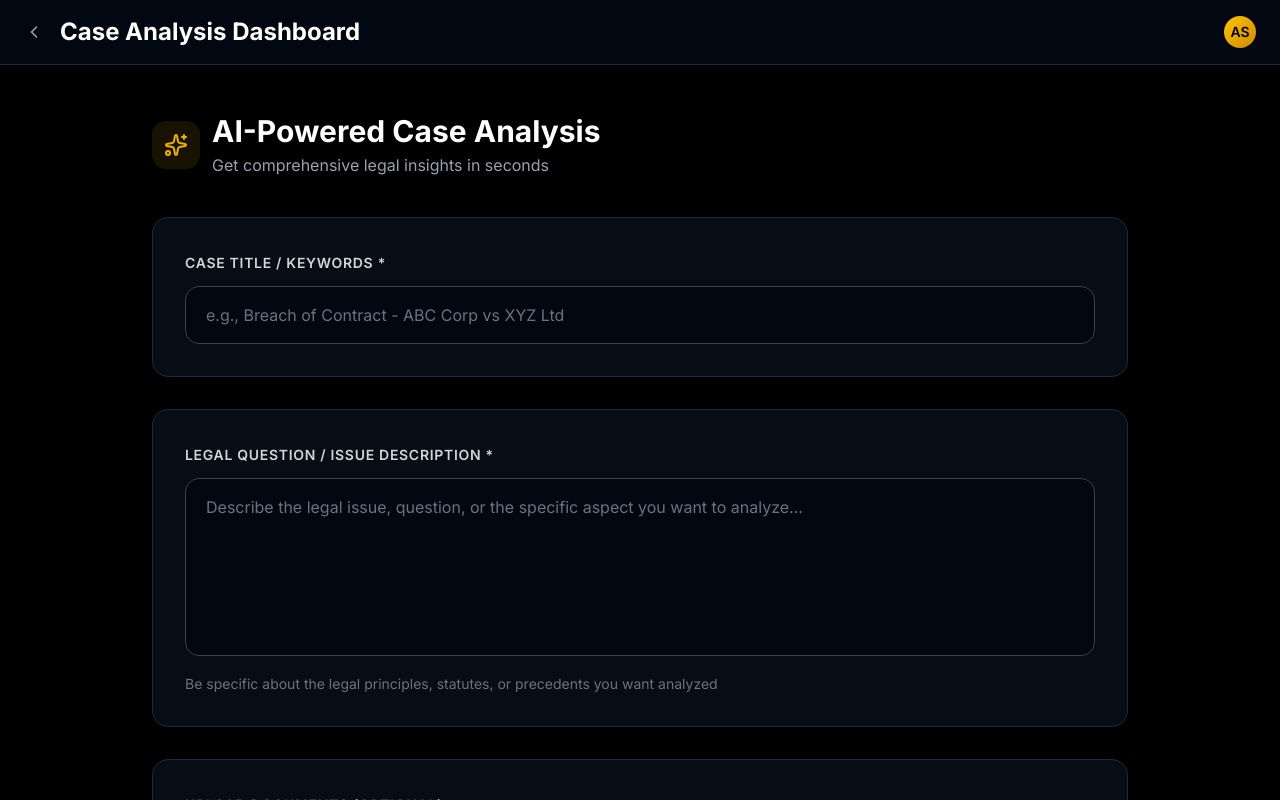
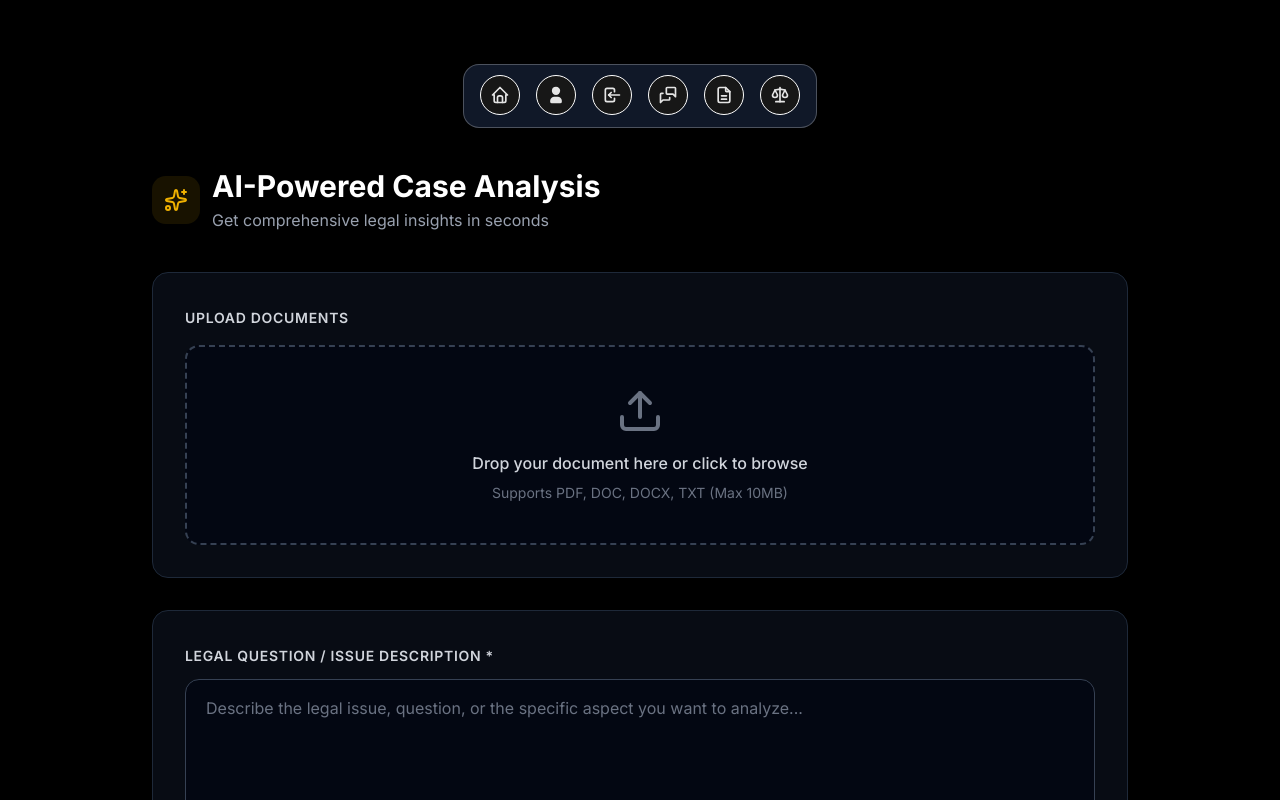
Before and after one commit to xyzarnav/KanunAi, a Next.js app in the folder frontend/: page /case-analysis in a window 1280 px wide. Shown: the top 800 px of the page. Built offline with nearby package versions, Linux system fonts and the light colour scheme.

Commit message:
feat: implement FloatingDockWrapper for global navigation and update styles for a consistent dark theme

```diff
--- a/frontend/src/app/case-analysis/page.tsx
+++ b/frontend/src/app/case-analysis/page.tsx
@@ -88,7 +88,7 @@ export default function CaseAnalysis() {
   return (
     <div className="min-h-screen bg-black text-white">
       {/* Header */}
-      <header className="border-b border-gray-800 bg-gray-950">
+      {/* <header className="border-b border-gray-800 bg-gray-950">
         <div className="max-w-7xl mx-auto px-6 py-4">
           <div className="flex items-center justify-between">
             <div className="flex items-center space-x-4">
@@ -104,10 +104,10 @@ export default function CaseAnalysis() {
             </div>
           </div>
         </div>
-      </header>
+      </header> */}
 
       {/* Main Content */}
-      <main className="max-w-5xl mx-auto px-6 py-12">
+      <main className="max-w-5xl mx-auto px-6 py-42">
         {/* Page Title & Description */}
         <div className="mb-10">
           <div className="flex items-center space-x-3 mb-4">
@@ -123,7 +123,7 @@ export default function CaseAnalysis() {
 
         {/* Analysis Form */}
         <form onSubmit={handleSubmit} className="space-y-8">
-          {/* Case Title Section */}
+          {/* Case Title Section
           <div className="bg-gray-900/50 rounded-2xl p-8 border border-gray-800">
             <label className="block mb-3">
               <span className="text-sm font-semibold text-gray-300 uppercase tracking-wider">
@@ -138,33 +138,15 @@ export default function CaseAnalysis() {
               className="w-full bg-gray-950 border border-gray-700 rounded-xl px-5 py-4 text-white placeholder-gray-500 focus:outline-none focus:border-yellow-500 focus:ring-2 focus:ring-yellow-500/20 transition-all"
               required
             />
-          </div>
+          </div> */}
 
-          {/* Legal Issue Section */}
-          <div className="bg-gray-900/50 rounded-2xl p-8 border border-gray-800">
-            <label className="block mb-3">
-              <span className="text-sm font-semibold text-gray-300 uppercase tracking-wider">
-                Legal Question / Issue Description *
-              </span>
-            </label>
-            <textarea
-              value={legalIssue}
-              onChange={(e) => setLegalIssue(e.target.value)}
-              placeholder="Describe the legal issue, question, or the specific aspect you want to analyze..."
-              rows={6}
-              className="w-full bg-gray-950 border border-gray-700 rounded-xl px-5 py-4 text-white placeholder-gray-500 focus:outline-none focus:border-yellow-500 focus:ring-2 focus:ring-yellow-500/20 transition-all resize-none"
-              required
-            />
-            <p className="text-gray-500 text-sm mt-3">
-              Be specific about the legal principles, statutes, or precedents you want analyzed
-            </p>
-          </div>
+
 
           {/* File Upload Section */}
           <div className="bg-gray-900/50 rounded-2xl p-8 border border-gray-800">
             <label className="block mb-4">
               <span className="text-sm font-semibold text-gray-300 uppercase tracking-wider">
-                Upload Documents (Optional)
+                Upload Documents
               </span>
             </label>
 
@@ -225,6 +207,25 @@ export default function CaseAnalysis() {
                 </div>
               </div>
             )}
+          </div>
+           {/* Legal Issue Section */}
+           <div className="bg-gray-900/50 rounded-2xl p-8 border border-gray-800">
+            <label className="block mb-3">
+              <span className="text-sm font-semibold text-gray-300 uppercase tracking-wider">
+                Legal Question / Issue Description *
+              </span>
+            </label>
+            <textarea
+              value={legalIssue}
+              onChange={(e) => setLegalIssue(e.target.value)}
+              placeholder="Describe the legal issue, question, or the specific aspect you want to analyze..."
+              rows={6}
+              className="w-full bg-gray-950 border border-gray-700 rounded-xl px-5 py-4 text-white placeholder-gray-500 focus:outline-none focus:border-yellow-500 focus:ring-2 focus:ring-yellow-500/20 transition-all resize-none"
+              required
+            />
+            <p className="text-gray-500 text-sm mt-3">
+              Be specific about the legal principles, statutes, or precedents you want analyzed
+            </p>
           </div>
 
           {/* Info Banner */}
--- a/frontend/src/app/globals.css
+++ b/frontend/src/app/globals.css
@@ -45,11 +45,12 @@
 
 :root {
   --radius: 0.625rem;
-  --background: oklch(1 0 0);
+  /* Set default app background to black */
+  --background: #000000;
   --foreground: oklch(0.141 0.005 285.823);
-  --card: oklch(1 0 0);
+  --card: #000000;
   --card-foreground: oklch(0.141 0.005 285.823);
-  --popover: oklch(1 0 0);
+  --popover: #000000;
   --popover-foreground: oklch(0.141 0.005 285.823);
   --primary: oklch(0.21 0.006 285.885);
   --primary-foreground: oklch(0.985 0 0);
@@ -68,7 +69,7 @@
   --chart-3: oklch(0.398 0.07 227.392);
   --chart-4: oklch(0.828 0.189 84.429);
   --chart-5: oklch(0.769 0.188 70.08);
-  --sidebar: oklch(0.985 0 0);
+  --sidebar: #000000;
   --sidebar-foreground: oklch(0.141 0.005 285.823);
   --sidebar-primary: oklch(0.21 0.006 285.885);
   --sidebar-primary-foreground: oklch(0.985 0 0);
--- a/frontend/src/app/layout.tsx
+++ b/frontend/src/app/layout.tsx
@@ -2,6 +2,7 @@ import type { Metadata } from "next";
 import { Inter } from "next/font/google";
 import "./globals.css";
 import Providers from "./providers";
+import FloatingDockWrapper from "@/components/ui/floating-dock-wrapper";
 
 const inter = Inter({ subsets: ["latin"] });
 
@@ -25,6 +26,7 @@ export default function RootLayout({
       </head>
       <body className={inter.className}>
         <Providers>
+          <FloatingDockWrapper />
           {children}
         </Providers>
       </body>
--- a/frontend/src/app/page.tsx
+++ b/frontend/src/app/page.tsx
@@ -97,14 +97,7 @@ export default function HomePage() {
   return (
     <main className="min-h-screen bg-black text-white overflow-x-hidden">
 
-      {/* Existing navbar */}
-      <div className="pt-8 px-4 py-2">
-        <FloatingDock
-          items={navigationItems}
-          desktopClassName="fixed top-16 left-1/2 -translate-x-1/2 z-50 bg-gray-900"
-          mobileClassName="fixed top-8 right-4 z-50"
-        />
-      </div>
+      {/* FloatingDock is now globally rendered via layout; removed here to avoid duplication */}
 
       {/* Hero Section - two column professional layout */}
       <section className="relative min-h-screen flex items-center">
--- /dev/null
+++ b/frontend/src/components/ui/floating-dock-wrapper.tsx
@@ -0,0 +1,101 @@
+"use client";
+
+import { FloatingDock } from "@/components/ui/floating-dock";
+import {
+  IconHome,
+  IconUserFilled,
+  IconLogin,
+  IconLogout,
+  IconMessages,
+  IconFileDescription,
+  IconScale,
+} from "@tabler/icons-react";
+import { useAuth } from "@/contexts/AuthContext";
+import { usePathname, useRouter } from "next/navigation";
+import Link from "next/link";
+
+export default function FloatingDockWrapper() {
+  const pathname = usePathname();
+  const router = useRouter();
+  const { isAuthenticated, user, logout } = useAuth();
+
+  // Hide on login and signup only
+  if (pathname?.startsWith("/login") || pathname?.startsWith("/signup")) {
+    return null;
+  }
+
+  const baseItems = [
+    {
+      title: "Home",
+      icon: <IconHome className="text-neutral-200" />,
+      href: "/",
+    },
+    {
+      title: isAuthenticated ? `Profile (${user?.name ?? ""})` : "Login",
+      icon: isAuthenticated ? (
+        <IconUserFilled className="text-neutral-200" />
+      ) : (
+        <IconLogin className="text-neutral-200" />
+      ),
+      href: isAuthenticated ? "/profile" : "/login",
+    },
+    ...(isAuthenticated
+      ? [
+          {
+            title: "Logout",
+            icon: <IconLogout className="text-red-400" />,
+            href: "#",
+            onClick: () => {
+              logout();
+              router.push("/");
+            },
+          },
+        ]
+      : []),
+  ];
+
+  let items = baseItems;
+
+  // Route-specific items for case-analysis
+  if (pathname?.startsWith("/case-analysis")) {
+    items = [
+      { title: "Home", icon: <IconHome className="text-neutral-200" />, href: "/" },
+      { title: "Profile", icon: <IconUserFilled className="text-neutral-200" />, href: "/profile" },
+      ...(isAuthenticated
+        ? [
+            {
+              title: "Logout",
+              icon: <IconLogout className="text-red-400" />,
+              href: "#",
+              onClick: () => {
+                logout();
+                router.push("/");
+              },
+            },
+          ]
+        : [{ title: "Login", icon: <IconLogin className="text-neutral-200" />, href: "/login" }]),
+      { title: "Chatbot", icon: <IconMessages className="text-neutral-200" />, href: "/chatbot" },
+      { title: "Files", icon: <IconFileDescription className="text-neutral-200" />, href: "/files" },
+      { title: "Analysis", icon: <IconScale className="text-neutral-200" />, href: "/case-analysis" },
+    ];
+  }
+  if (pathname === "/") {
+    items = [
+
+      {
+        title: "Case Analysis",
+        icon: <IconScale className="text-neutral-200" />,
+        href: "/case-analysis",
+      },
+      ...baseItems,
+    ];
+  }
+
+  return (
+    <FloatingDock
+      items={items}
+      desktopClassName="fixed top-16 left-1/2 -translate-x-1/2 z-50 bg-gray-900"
+      mobileClassName="fixed top-8 right-4 z-50"
+    />
+  );
+}
```
